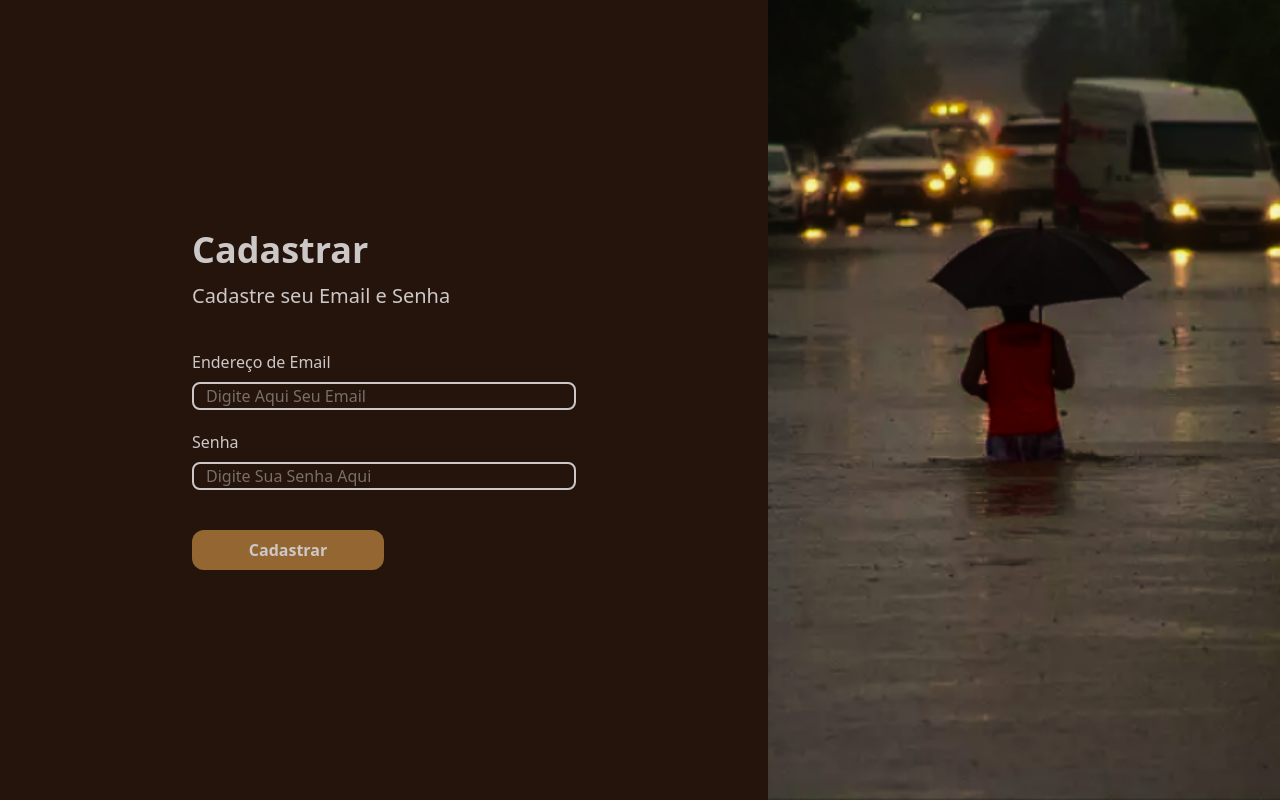
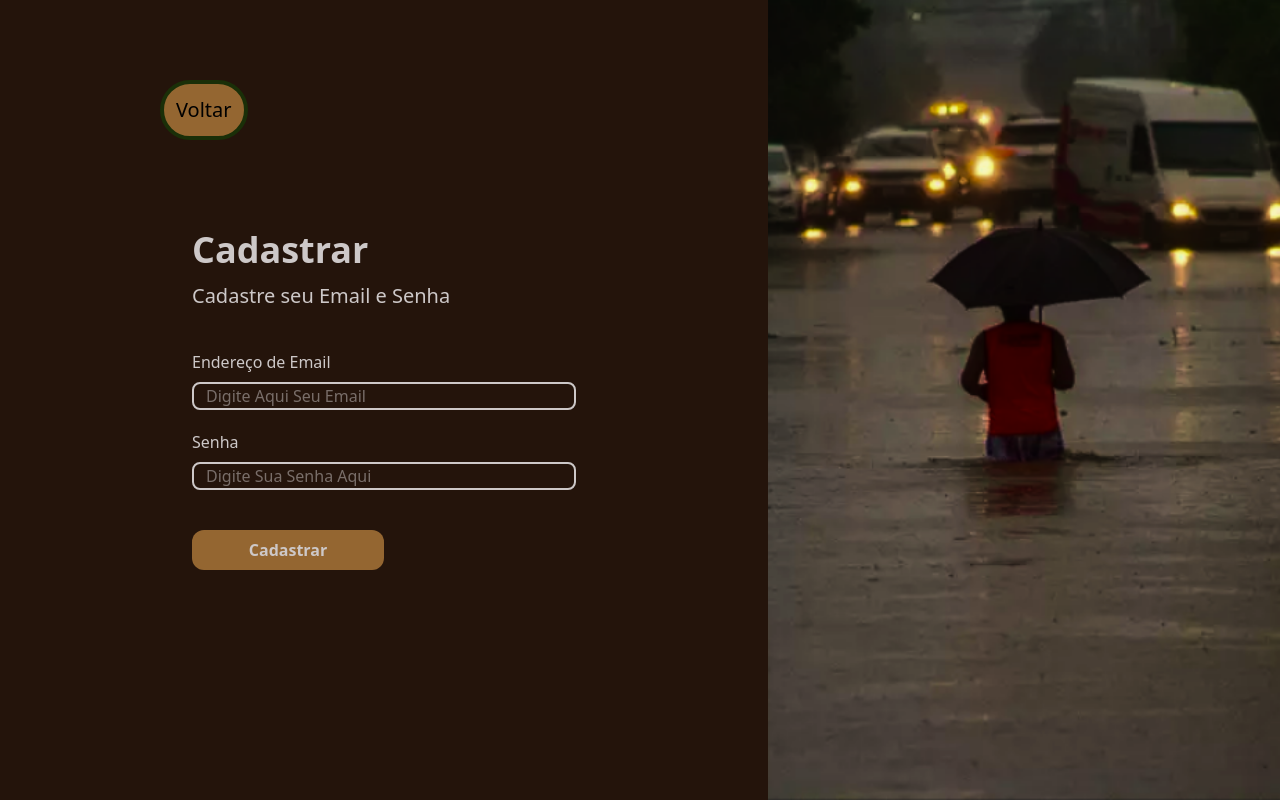
Before and after one commit to EPDM-Corporation/WebDevGS2, a React (Vite) app: page /cadastrar in a window 1280 px wide. Built offline with nearby package versions, Linux system fonts and the light colour scheme.

Commit message:
Criando o botao voltar

```diff
--- a/src/App.jsx
+++ b/src/App.jsx
@@ -17,6 +17,7 @@ function App() {
           <Route path='/login' element={<Login/>}/>
           <Route path='/cadastrar' element={<Cadastrar/>}/>
           <Route path='/solucao' element={<Solucao/>}/>
+          <Route path='/voltar' element={<Home/>}/>
         </Routes>
       </BrowserRouter>
     </>
--- /dev/null
+++ b/src/Components/Voltar.jsx
@@ -0,0 +1,9 @@
+import { Link } from 'react-router-dom'
+const Voltar = () =>{
+    return(
+        <>
+        <Link to ="/voltar"><h1 className="text-xl absolute top-20 left-40 border-4 border-[#1A2F08] rounded-full p-3 bg-[#946631]">Voltar</h1></Link>
+        </>
+    )
+}
+export default Voltar;
--- a/src/Routes/Cadastrar.jsx
+++ b/src/Routes/Cadastrar.jsx
@@ -1,10 +1,12 @@
 import EmailSenha from "../Components/EmailSenha";
 import CadastrarImagem from "..//assets/Cadastrar.PNG";
+import Voltar from "../Components/Voltar";
 
 const Cadastrar = () =>{
     return(
         <>
-        <div className="flex">
+        <div className="flex relative">
+            <Voltar/>
             <EmailSenha
             title="Cadastrar"
             subtitle="Cadastre seu Email e Senha "
--- a/src/Routes/Login.jsx
+++ b/src/Routes/Login.jsx
@@ -1,9 +1,11 @@
 import EmailSenha from "../Components/EmailSenha";
+import Voltar from "../Components/Voltar";
 import LoginImage from "../assets/Login.PNG"; // Assuming you have a login image
 const Login = () =>{
     return(
         <>
         <div className="flex">
+            <Voltar/>
             <EmailSenha
             title="Login"
             subtitle="Entre com seu Email e Senha"
```
